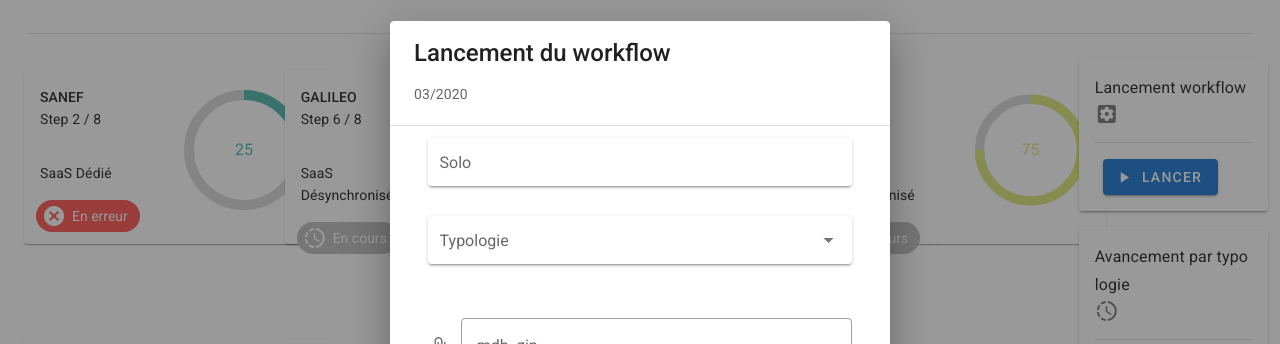
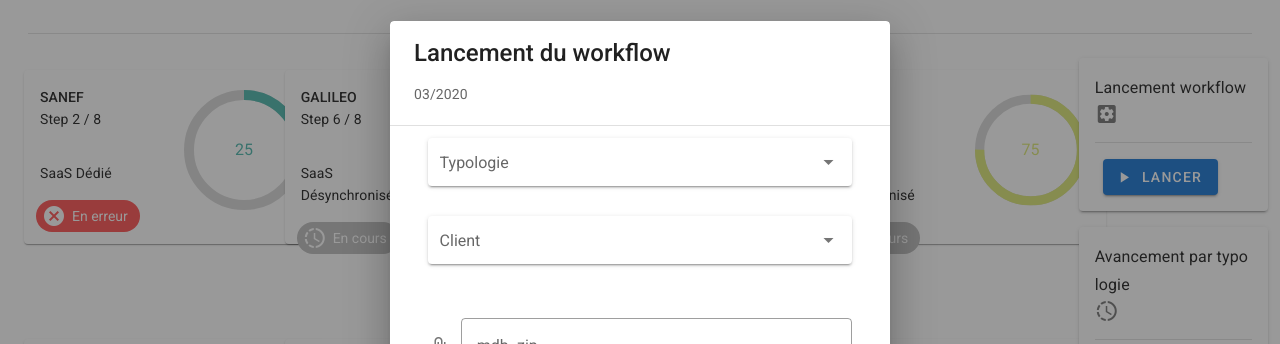
Before and after one commit to tbourgois-42/PNPU_SERVICE1, a Nuxt app in the folder pnpu/: page / in a window 1280 px wide. Both pictures are taken after a click on the button "LANCER". Shown: the part 146-490 px from the top of the page. Built offline with nearby package versions, Linux system fonts and the light colour scheme.

Commit message:
Modif écran lancement workflow / bug fix clique sur "tuile" client

```diff
--- a/pnpu/components/Card.vue
+++ b/pnpu/components/Card.vue
@@ -1,12 +1,25 @@
 <template>
+  <nuxt-link
+    :to="{
+      name: 'client',
+      params: {
+        client: clientName,
+        step: currentStep,
+        workflowDate: workflowDate,
+        textStatus: textStatus
+      }
+    }"
+    append
+    tag="span"
+    class="route"
+  >
     <v-hover v-slot="{ hover }">
       <v-card
         :elevation="hover ? 6 : 1"
-      class="d-flex justify-lg-space-between transition-swing"
+        class="d-flex justify-lg-space-between transition-swing cursor"
         transition="slide-y-transition"
         max-height="174"
         min-width="300"
-      @click.prevent="filter = avancement.title"
       >
         <div>
           <v-card-title class="headline subtitle-2 text-uppercase">
@@ -47,6 +60,7 @@
         </v-progress-circular>
       </v-card>
     </v-hover>
+  </nuxt-link>
 </template>
 
 <script>
@@ -61,7 +75,8 @@ export default {
     iconStatus: { type: String, default: 'mdi-progress-clock' },
     textStatus: { type: String },
     percentCircular: { type: Number, default: 0 },
-    colorCircular: { type: String, default: 'primary' }
+    colorCircular: { type: String, default: 'primary' },
+    workflowDate: { type: String, default: '' }
   },
   beforeMount() {
     this.getStatusClient()
@@ -109,7 +124,7 @@ export default {
 </script>
 
 <style scoped>
-.v-hover {
+.cursor {
   cursor: pointer;
 }
 </style>
--- a/pnpu/pages/index.vue
+++ b/pnpu/pages/index.vue
@@ -86,14 +86,17 @@
             <v-container>
               <v-row>
                 <v-col cols="12" sm="12" md="12">
-                  <v-text-field
-                    label="Solo"
-                    placeholder="Nom du processus"
-                    solo
-                  ></v-text-field>
                   <v-select
                     :items="typologie"
                     label="Typologie"
+                    chips
+                    multiple
+                    solo
+                  ></v-select>
+                  <v-select
+                    v-model="items.client"
+                    :items="items.client"
+                    label="Client"
                     chips
                     multiple
                     solo
@@ -361,6 +364,9 @@ export default {
         .catch(function(error) {
           console.log(error)
         })
+    },
+    close() {
+      this.dialog = false
     }
   },
   computed: {
```
Lines whose indentation alone changed are shown as unchanged.
